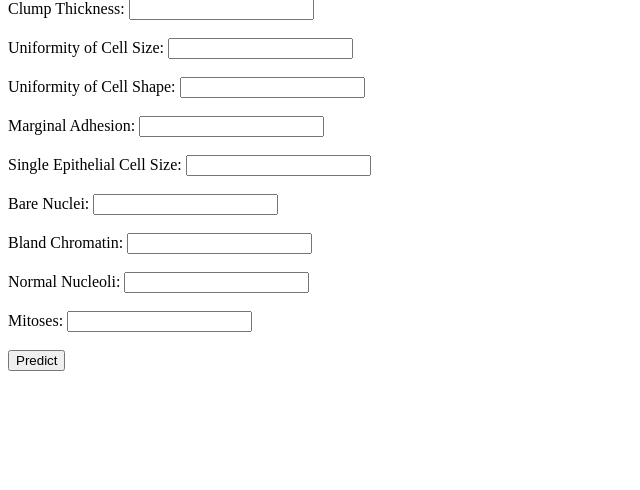
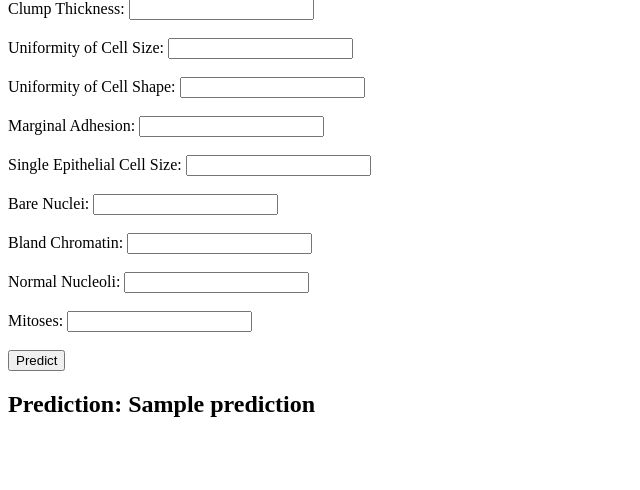
Before and after one commit to NimblePeeledWolf/homework-wk-2, a Flask app: template templates/index.html in a window 1280 px wide. Shown: the part 81-571 px from the top of the page, without its empty margins (0-640 px from the left). Run offline with Flask 3, Linux system fonts and the light colour scheme; the template is opened without the code that fills it: most values are stand-ins (such as "Sample title", 1, 10 or a date in 2020); parts of the project's set-up code (start-up, migrations or seed data) failed here and were passed over.

Commit message:
modified:   templates/index.html

```diff
--- a/templates/index.html
+++ b/templates/index.html
@@ -38,7 +38,7 @@
         <input type="submit" value="Predict">
     </form>
 
-    {% if Prediction %}
+    {% if prediction %}
         <h2>Prediction: {{prediction}}</h2>
     {% elif error %}
         <h2>Error: {{error }}</h2>
```
